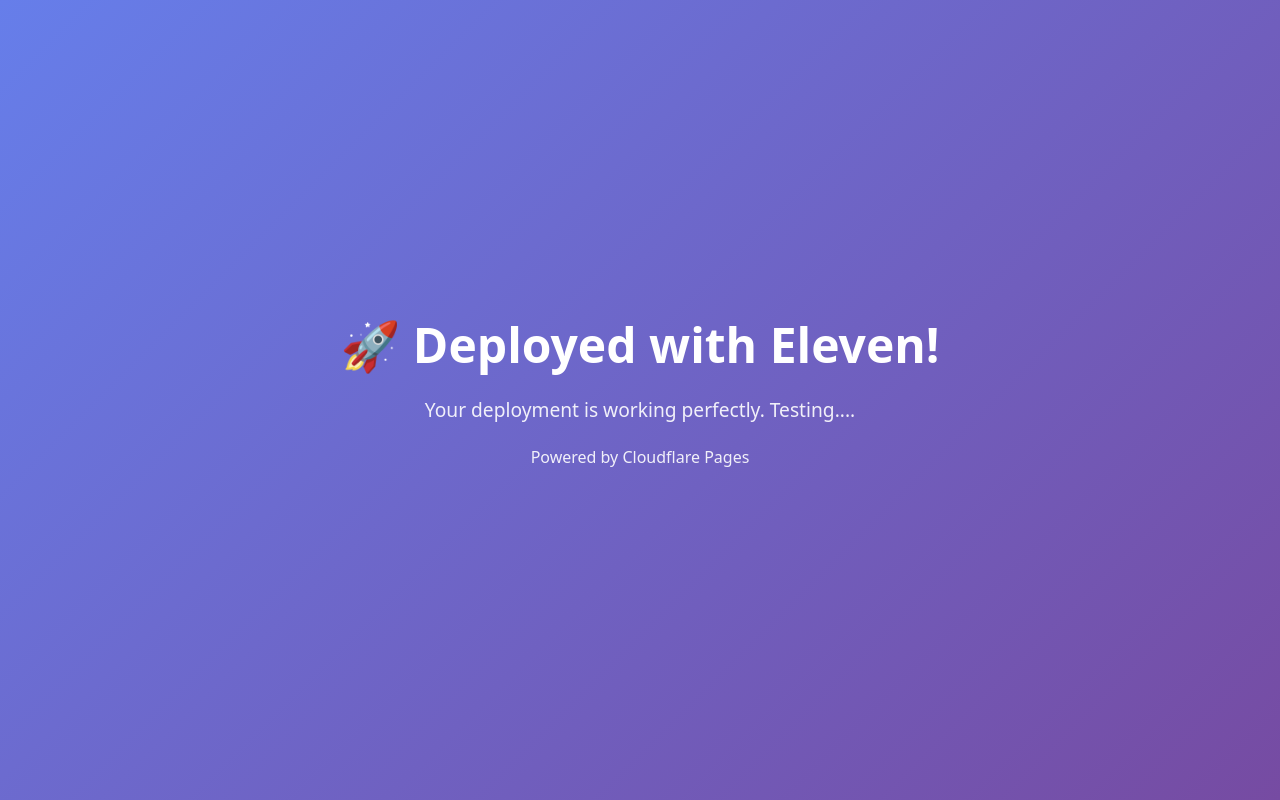
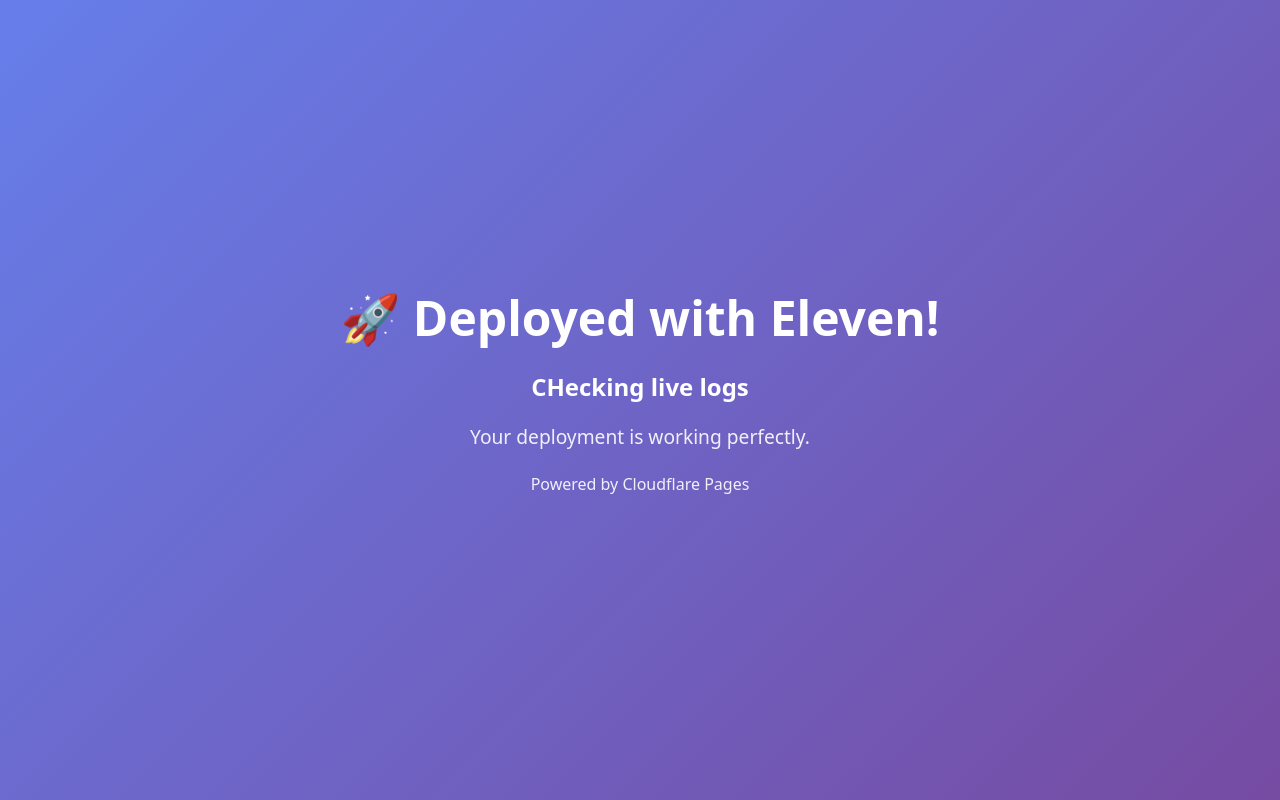
Before and after one commit to puse2504/project21, a plain HTML site: page index.html in a window 1280 px wide. Drawn offline with Linux system fonts and the light colour scheme.

Commit message:
live log check

```diff
--- a/index.html
+++ b/index.html
@@ -23,7 +23,8 @@
 <body>
   <div class="container">
     <h1>🚀 Deployed with Eleven!</h1>
-    <p>Your deployment is working perfectly. Testing....</p>
+    <h2>CHecking live logs</h2>
+    <p>Your deployment is working perfectly.</p>
     <p><small>Powered by Cloudflare Pages</small></p>
   </div>
 </body>
```
